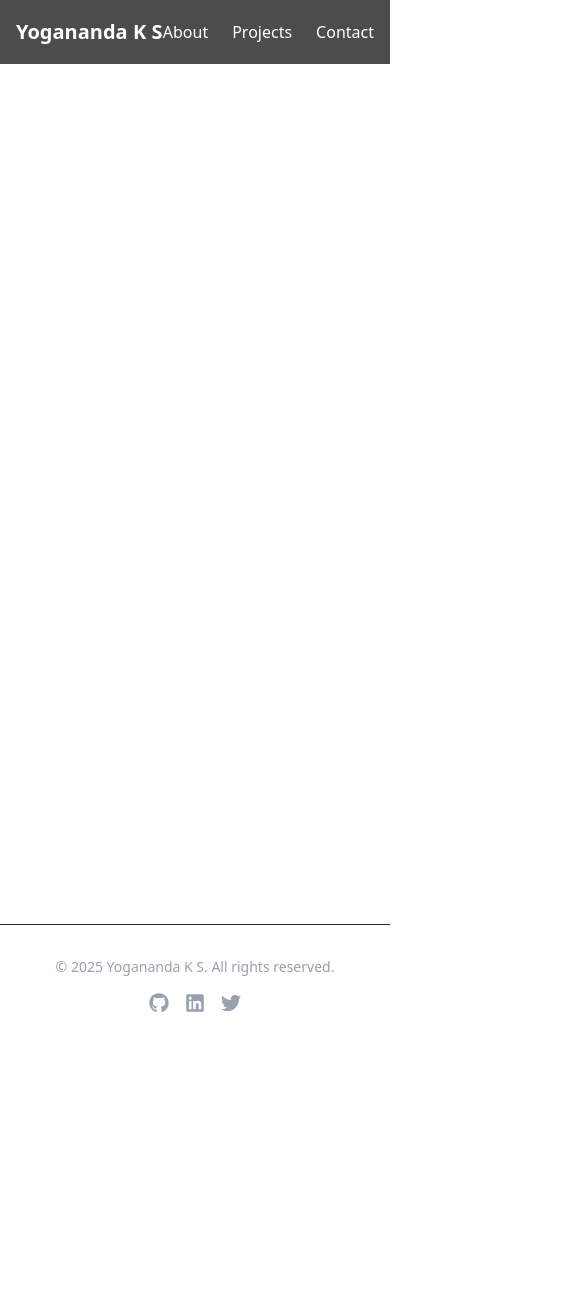
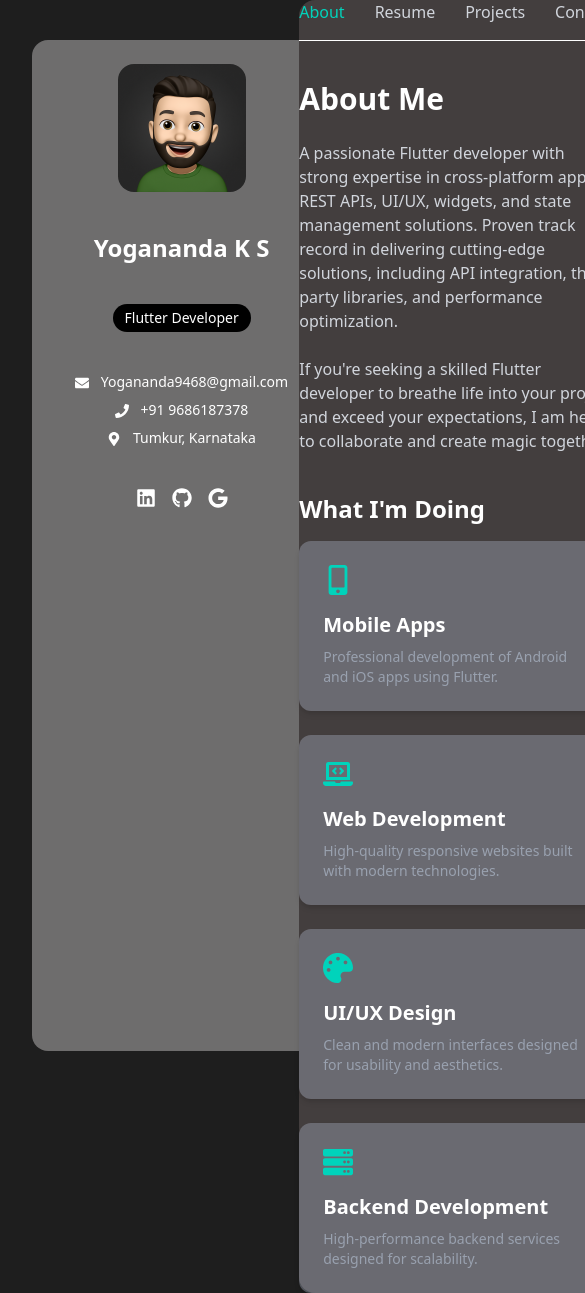
Before and after one commit to Yogi2084/zink, a Next.js app: page / in a window 390 px wide. Shown: the top 1293 px of the page, 585 px wide, since content can reach past the window. Before the commit the page ends 1045 px from the top, so only its background shows below. Built offline with nearby package versions, Linux system fonts and the light colour scheme.

Commit message:
Refactor code structure for improved readability and maintainability

```diff
--- a/app/about/About.tsx
+++ b/app/about/About.tsx
@@ -0,0 +1,14 @@
+// components/About.tsx
+export default function About() {
+    return (
+      <section id="about" className="section-container">
+        <h2 className="section-title">About Me</h2>
+        <p className="text-lg text-gray-300 max-w-3xl mx-auto text-center">
+          I’m a passionate software developer who loves building things for the web.
+          With a strong foundation in modern JavaScript frameworks and backend technologies,
+          I enjoy creating efficient, scalable, and user-friendly applications.
+          Always eager to learn and grow, I'm constantly exploring new tools and technologies.
+        </p>
+      </section>
+    )
+  }
--- a/app/layout.tsx
+++ b/app/layout.tsx
@@ -1,15 +1,18 @@
-// app/layout.tsx
-import './globals.css'
-import { ReactNode } from 'react'
+import './globals.css';
 
+export const metadata = {
+  title: 'Aakash Rajbanshi | Flutter Developer',
+  description: 'Personal Portfolio',
+};
 
-export default function RootLayout({ children }: { children: ReactNode }) {
+export default function RootLayout({ children }: { children: React.ReactNode }) {
   return (
     <html lang="en">
-      <body className=" text-white font-sans">
-        {children}
+      <body className="bg-[#1E1E1E] text-white font-sans">
+        <div className="flex flex-col md:flex-row min-h-screen">
+          {children}
+        </div>
       </body>
     </html>
-
-  )
+  );
 }
--- a/app/page.tsx
+++ b/app/page.tsx
@@ -1,15 +1,16 @@
-// app/page.tsx
-import NavBar from '@/components/NavBar';
-import Footer from '@/components/Footer';
+import Sidebar from "@/components/Sidebar";
+import HeaderNav from "@/components/HeaderNav";
+import SectionCard from "@/components/SectionCard";
+import { FaMobileAlt, FaLaptopCode, FaPalette, FaServer } from "react-icons/fa";
+import InfoCard from "@/components/InfoCard";
 
 export default function Home() {
   return (
-    <><div><NavBar /></div>
-
-      <main>
-      </main>
-      <div className="flex flex-col items-center justify-center min-h-screen text-white"/>
-      <Footer />
+    <>
+      <div className="flex justify-between mx-auto md:flex">
+        <Sidebar />
+        <InfoCard />
+      </div>
     </>
-  )
+  );
 }
--- a/components/Footer.tsx
+++ /dev/null
@@ -1,24 +0,0 @@
-
-import { FaGithub, FaLinkedin, FaTwitter } from 'react-icons/fa'
-
-export default function Footer() {
-  return (
-    <footer className="border-t border-gray-800 mt-20">
-      <div className="max-w-6xl mx-auto px-4 py-8 flex flex-col md:flex-row justify-between items-center gap-4">
-        <p className="text-sm text-gray-400">&copy; {new Date().getFullYear()} Yogananda K S. All rights reserved.</p>
-
-        <div className="flex space-x-4 text-gray-400">
-          <a href="https://github.com/Yogi2084" target="_blank" rel="noopener noreferrer" className="hover:text-white transition">
-            <FaGithub size={20} />
-          </a>
-          <a href="https://linkedin.com/" target="_blank" rel="noopener noreferrer" className="hover:text-white transition">
-            <FaLinkedin size={20} />
-          </a>
-          <a href="https://twitter.com/" target="_blank" rel="noopener noreferrer" className="hover:text-white transition">
-            <FaTwitter size={20} />
-          </a>
-        </div>
-      </div>
-    </footer>
-  )
-}
--- /dev/null
+++ b/components/HeaderNav.tsx
@@ -0,0 +1,33 @@
+'use client';
+
+import Link from 'next/link';
+import { usePathname } from 'next/navigation';
+import clsx from 'clsx';
+
+const navItems = [
+  { label: 'About', href: '/' },
+  { label: 'Resume', href: '/resume' },
+  { label: 'Projects', href: '/blog' },
+  { label: 'Contact', href: '/contact' },
+];
+
+export default function HeaderNav() {
+  const pathname = usePathname();
+
+  return (
+    <nav className="flex space-x-6 text-md font-medium border-b border-white pb-4 gap-1.5 justify-end ">
+      {navItems.map(({ label, href }) => (
+        <Link
+          key={href}
+          href={href}
+          className={clsx(
+            'hover:text-accent transition-colors',
+            pathname === href ? 'text-accent' : 'text-gray-300'
+          )}
+        >
+          {label}
+        </Link>
+      ))}
+    </nav>
+  );
+}
--- /dev/null
+++ b/components/InfoCard.tsx
@@ -0,0 +1,55 @@
+import React from 'react'
+import HeaderNav from './HeaderNav'
+import SectionCard from './SectionCard'
+import { FaMobileAlt, FaLaptopCode, FaPalette, FaServer } from 'react-icons/fa'
+
+const InfoCard = () => {
+  return (
+    <div className="flex-1 md:mx-12 md:p-10 bg-[#433e3e] rounded-2xl md:my-10">
+          <HeaderNav />
+          <section className="mt-10 space-y-6 mx-auto">
+            <h2 className="text-3xl font-bold">About Me</h2>
+            <p className="text-gray-300">
+              A passionate Flutter developer with strong expertise in
+              cross-platform apps, REST APIs, UI/UX, widgets, and state
+              management solutions. Proven track record in delivering
+              cutting-edge solutions, including API integration, third-party
+              libraries, and performance optimization.
+            </p>
+            <p className="text-gray-300">
+              If you're seeking a skilled Flutter developer to breathe life into
+              your project and exceed your expectations, I am here to
+              collaborate and create magic together.
+            </p>
+          </section>
+
+          <section className="mt-10" >
+            <h2 className="text-2xl font-semibold mb-4">What I'm Doing</h2>
+            <div className="grid md:grid-cols-2 gap-6">
+              <SectionCard
+                icon={<FaMobileAlt />}
+                title="Mobile Apps"
+                description="Professional development of Android and iOS apps using Flutter."
+              />
+              <SectionCard
+                icon={<FaLaptopCode />}
+                title="Web Development"
+                description="High-quality responsive websites built with modern technologies."
+              />
+              <SectionCard
+                icon={<FaPalette />}
+                title="UI/UX Design"
+                description="Clean and modern interfaces designed for usability and aesthetics."
+              />
+              <SectionCard
+                icon={<FaServer />}
+                title="Backend Development"
+                description="High-performance backend services designed for scalability."
+              />
+            </div>
+          </section>
+        </div>
+  )
+}
+
+export default InfoCard
--- a/components/NavBar.tsx
+++ /dev/null
@@ -1,30 +0,0 @@
-// components/Navbar.tsx
-'use client'
-import * as NavigationMenu from '@radix-ui/react-navigation-menu'
-
-export default function Navbar() {
-  return (
-    <NavigationMenu.Root className="fixed top-0 w-full bg-black/70 backdrop-blur z-50">
-      <div className="max-w-6xl mx-auto px-4 flex justify-between items-center h-16">
-        <a href="#" className="text-xl font-bold">Yogananda K S</a>
-        <NavigationMenu.List className="flex space-x-6">
-          <NavigationMenu.Item>
-            <NavigationMenu.Link className="hover:text-indigo-400" href="#about">
-              About
-            </NavigationMenu.Link>
-          </NavigationMenu.Item>
-          <NavigationMenu.Item>
-            <NavigationMenu.Link className="hover:text-indigo-400" href="#projects">
-              Projects
-            </NavigationMenu.Link>
-          </NavigationMenu.Item>
-          <NavigationMenu.Item>
-            <NavigationMenu.Link className="hover:text-indigo-400" href="#contact">
-              Contact
-            </NavigationMenu.Link>
-          </NavigationMenu.Item>
-        </NavigationMenu.List>
-      </div>
-    </NavigationMenu.Root>
-  )
-}
--- /dev/null
+++ b/components/SectionCard.tsx
@@ -0,0 +1,17 @@
+import { ReactNode } from 'react';
+
+interface SectionCardProps {
+  title: string;
+  description: string;
+  icon?: ReactNode;
+}
+
+export default function SectionCard({ title, description, icon }: SectionCardProps) {
+  return (
+    <div className="bg-[#DAE2FD43] p-6 rounded-xl shadow-md hover:shadow-lg transition-shadow duration-300">
+      {icon && <div className="text-accent text-3xl mb-4">{icon}</div>}
+      <h3 className="text-xl font-semibold mb-2">{title}</h3>
+      <p className="text-gray-400 text-sm">{description}</p>
+    </div>
+  );
+}
--- /dev/null
+++ b/components/Sidebar.tsx
@@ -0,0 +1,25 @@
+import { FaEnvelope, FaPhone, FaMapMarkerAlt, FaLinkedin, FaGithub, FaGoogle } from 'react-icons/fa';
+
+export default function Sidebar() {
+  return (
+    <div className='mx-auto my-10 md:my-10'>
+      <div className="w-full  h-5/6 bg-[#6e6d6d] p-6 flex flex-col items-center text-center space-y-10 rounded-2xl mx-8">
+      <img src="/avatar.png" alt="Avatar" className="rounded-2xl w-32 h-32" />
+      <h1 className="text-2xl font-bold">Yogananda K S</h1>
+      <span className="bg-black px-3 py-1 rounded-full text-sm">Flutter Developer</span>
+
+      <div className="space-y-2 text-sm">
+        <p><FaEnvelope className="inline mr-2" /> Yogananda9468@gmail.com</p>
+        <p><FaPhone className="inline mr-2" /> +91 9686187378</p>
+        <p><FaMapMarkerAlt className="inline mr-2" /> Tumkur, Karnataka</p>
+      </div>
+
+      <div className="flex space-x-4 text-xl">
+        <FaLinkedin />
+        <FaGithub />
+        <FaGoogle />
+      </div>
+    </div>
+    </div>
+  );
+}
--- /dev/null
+++ b/components/SocialIcons.tsx
@@ -0,0 +1,17 @@
+import { FaLinkedin, FaGithub, FaGoogle } from 'react-icons/fa';
+
+export default function SocialIcons() {
+  return (
+    <div className="flex space-x-4 text-xl text-gray-400 hover:text-accent transition-colors">
+      <a href="https://linkedin.com" target="_blank" rel="noopener noreferrer" aria-label="LinkedIn">
+        <FaLinkedin />
+      </a>
+      <a href="https://github.com" target="_blank" rel="noopener noreferrer" aria-label="GitHub">
+        <FaGithub />
+      </a>
+      <a href="mailto:aakashrajbanshi58@gmail.com" aria-label="Email">
+        <FaGoogle />
+      </a>
+    </div>
+  );
+}
--- /dev/null
+++ b/components/ThemeToggle.tsx
@@ -0,0 +1,38 @@
+
+'use client'
+
+import { useEffect, useState } from 'react'
+import { FaMoon, FaSun } from 'react-icons/fa'
+
+export default function ThemeToggle() {
+  const [theme, setTheme] = useState<'light' | 'dark'>(() => {
+    if (typeof window !== 'undefined') {
+      return localStorage.theme === 'dark' ? 'dark' : 'light'
+    }
+    return 'light'
+  })
+
+  useEffect(() => {
+    if (theme === 'dark') {
+      document.documentElement.classList.add('dark')
+      localStorage.theme = 'dark'
+    } else {
+      document.documentElement.classList.remove('dark')
+      localStorage.theme = 'light'
+    }
+  }, [theme])
+
+  const toggleTheme = () => {
+    setTheme(theme === 'dark' ? 'light' : 'dark')
+  }
+
+  return (
+    <button
+      onClick={toggleTheme}
+      className="text-xl text-gray-400 hover:text-white transition"
+      aria-label="Toggle theme"
+    >
+      {theme === 'dark' ? <FaSun /> : <FaMoon />}
+    </button>
+  )
+}
--- a/package.json
+++ b/package.json
@@ -10,7 +10,10 @@
   },
   "dependencies": {
     "@radix-ui/react-navigation-menu": "^1.2.6",
+    "class-variance-authority": "^0.7.1",
+    "clsx": "^2.1.1",
     "next": "15.3.0",
+    "radix-ui": "^1.2.0",
     "react": "^19.0.0",
     "react-dom": "^19.0.0",
     "react-icons": "^5.5.0"
@@ -24,7 +27,7 @@
     "daisyui": "^5.0.23",
     "eslint": "^9",
     "eslint-config-next": "15.3.0",
-    "tailwindcss": "^4",
+    "tailwindcss": "^4.1.4",
     "typescript": "^5"
   }
 }
```
Also changed, not shown: public/avatar.png (added), 1 other file (tests, documents, lock files or other folders).
